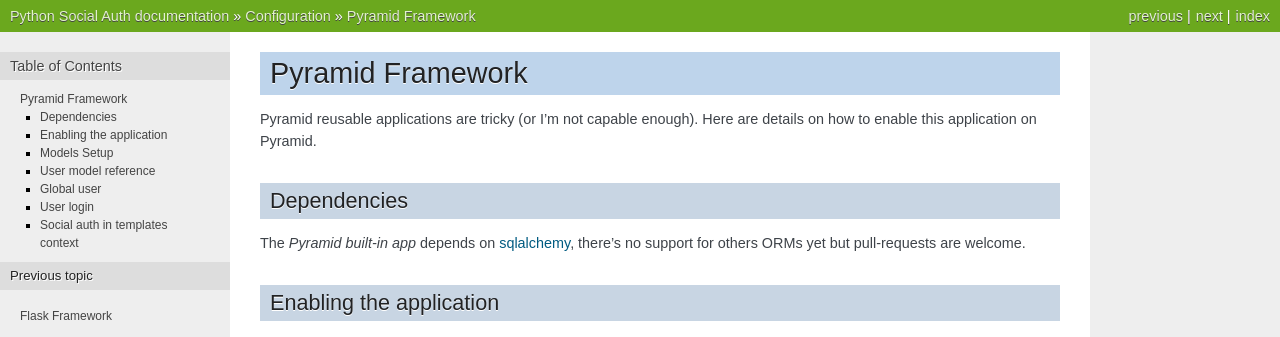
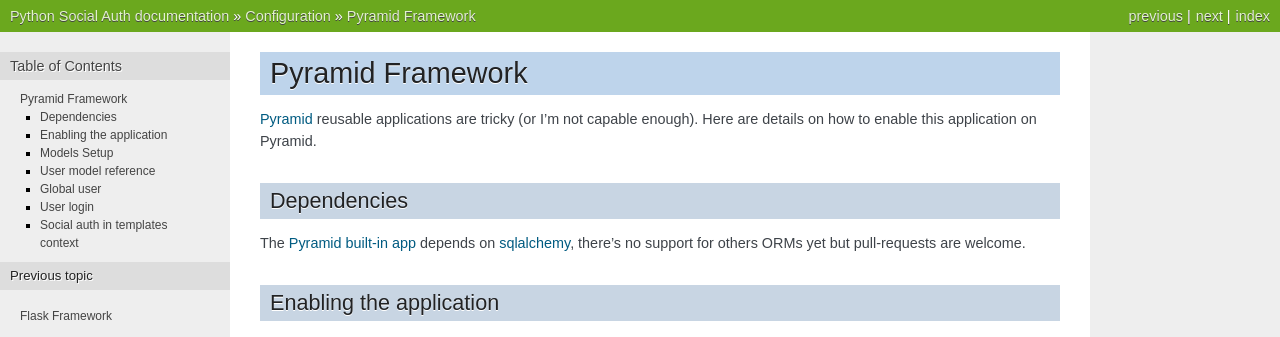
Before and after one commit to omab/python-social-auth, a Sphinx documentation site: the page built from docs/configuration/pyramid.rst, in a window 1280 px wide. Shown: the top 337 px of the page. Built offline with Sphinx 7.4.7, drawn with Linux system fonts in a browser that asks for light colours.

```diff
--- a/README.rst
+++ b/README.rst
@@ -28,6 +28,7 @@ Multiple frameworks are supported:
 
     * Django_
     * Flask_
+    * Pyramid_
     * Webpy_
 
 More frameworks can be added easily (and should be even easier in the future
@@ -224,6 +225,7 @@ check `django-social-auth LICENSE`_ for details:
 .. _Tumblr: http://www.tumblr.com/
 .. _Django: https://github.com/omab/python-social-auth/tree/master/social/apps/django_app
 .. _Flask: https://github.com/omab/python-social-auth/tree/master/social/apps/flask_app
+.. _Pyramid: http://www.pylonsproject.org/projects/pyramid/about
 .. _Webpy: https://github.com/omab/python-social-auth/tree/master/social/apps/webpy_app
 .. _python-openid: http://pypi.python.org/pypi/python-openid/
 .. _python-oauth2: https://github.com/simplegeo/python-oauth2
--- a/docs/configuration/pyramid.rst
+++ b/docs/configuration/pyramid.rst
@@ -1,14 +1,14 @@
 Pyramid Framework
 =================
 
-Pyramid reusable applications are tricky (or I'm not capable enough). Here are
+Pyramid_ reusable applications are tricky (or I'm not capable enough). Here are
 details on how to enable this application on Pyramid.
 
 
 Dependencies
 ------------
 
-The `Pyramid built-in app` depends on sqlalchemy_, there's no support for others
+The `Pyramid built-in app`_ depends on sqlalchemy_, there's no support for others
 ORMs yet but pull-requests are welcome.
 
 
```
Also changed, not shown: other parts of docs/configuration/pyramid.rst (+1 -0 lines).
